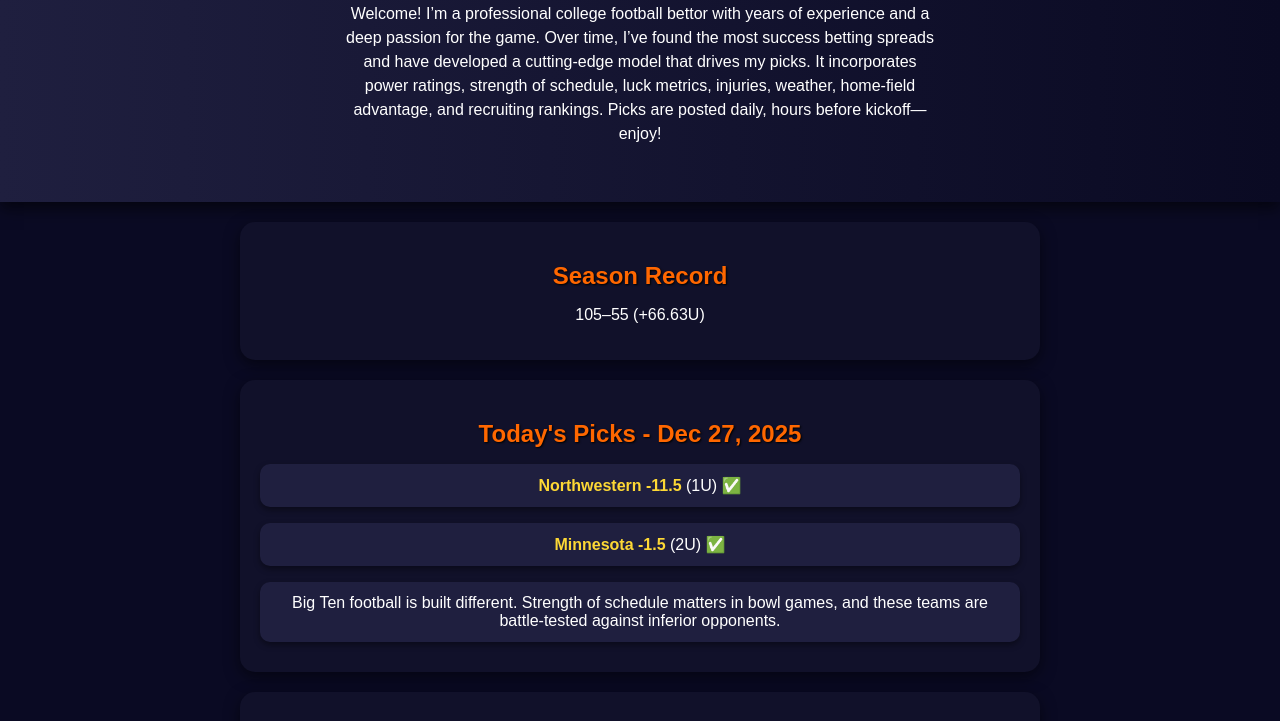
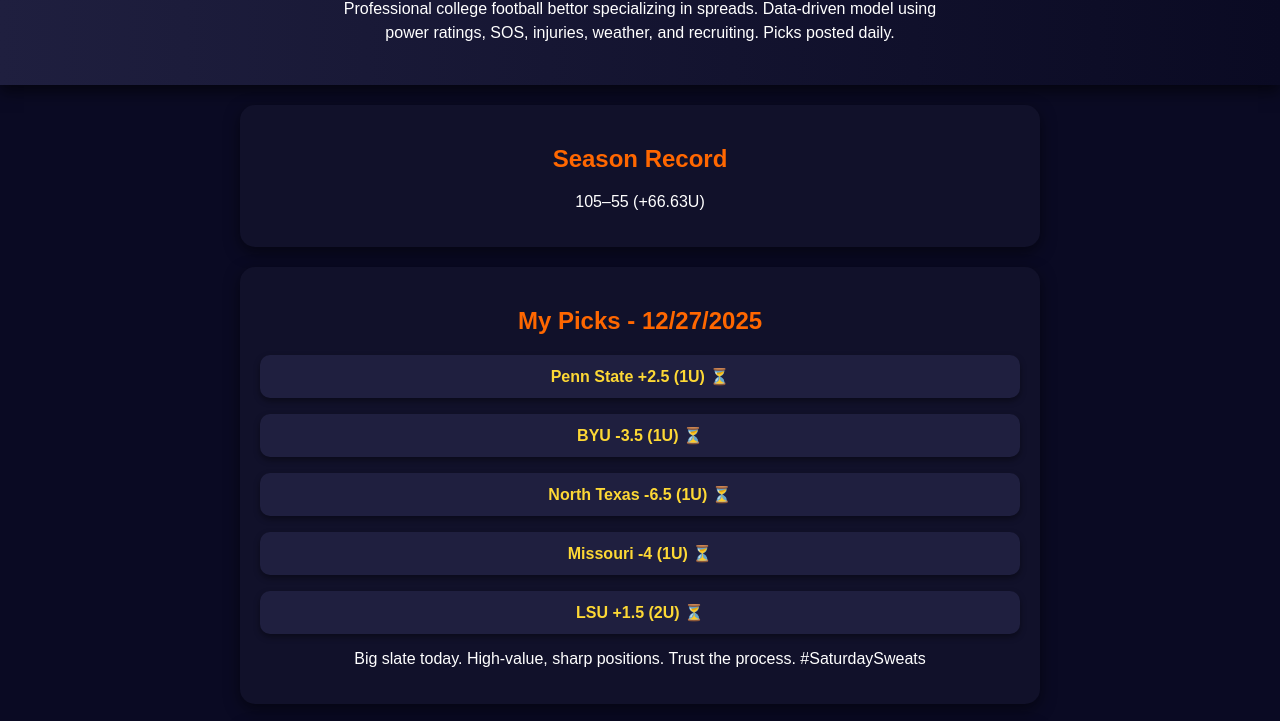
Before and after one commit to saturdaysweats/saturdaysweats.github.io, a plain HTML site: page index.html in a window 1280 px wide. Shown: the part 532-1253 px from the top of the page. Drawn offline with Linux system fonts and the light colour scheme.

Commit message:
Update index.html

```diff
--- a/index.html
+++ b/index.html
@@ -4,122 +4,118 @@
   <meta charset="UTF-8">
   <title>Saturday Sweats</title>
   <meta name="viewport" content="width=device-width, initial-scale=1.0">
+
   <style>
-    /* ===== BODY & HEADER ===== */
     body {
       margin: 0;
-      font-family: 'Arial', sans-serif;
+      font-family: Arial, sans-serif;
       background: #0a0a23;
       color: #ffffff;
       text-align: center;
     }
+
     header {
       padding: 40px 20px;
       background: linear-gradient(90deg, #1f1f3f, #0a0a23);
       box-shadow: 0 6px 15px rgba(0,0,0,0.6);
     }
+
     header img {
       width: 80%;
       max-width: 400px;
-      height: auto;
       margin-bottom: 10px;
     }
+
     h1 {
-      margin: 10px 0 0;
       font-size: 3rem;
       color: #ff6700;
-      text-shadow: 1px 1px 3px #000;
+      margin: 10px 0;
     }
 
-    /* ===== ABOUT MESSAGE ===== */
     .about-message {
-      color: #ffffff;
-      font-size: 1rem;
-      margin-top: 15px;
       max-width: 600px;
-      margin-left: auto;
-      margin-right: auto;
+      margin: auto;
       line-height: 1.5;
     }
 
-    /* ===== CONTAINER & CARDS ===== */
     .container {
       max-width: 800px;
       margin: auto;
       padding: 20px;
     }
+
     .card {
       background: #11112a;
       padding: 20px;
       border-radius: 15px;
       margin-bottom: 20px;
       box-shadow: 0 5px 15px rgba(0,0,0,0.5);
+      opacity: 0;
       transform: translateY(10px);
-      opacity: 0;
-      transition: opacity 0.5s ease, transform 0.5s ease, box-shadow 0.2s ease;
+      transition: all 0.5s ease;
     }
+
     .card.show {
+      opacity: 1;
       transform: translateY(0);
-      opacity: 1;
-    }
-    .card:hover {
-      transform: translateY(-5px);
-      box-shadow: 0 8px 20px rgba(0,0,0,0.6);
     }
 
     h2 {
       color: #ff6700;
-      margin-bottom: 10px;
-      text-shadow: 1px 1px 2px #000;
     }
 
     /* ===== PICKS ===== */
-    #todays-picks p {
-      background: #1f1f3f;
-      color: #ffffff;
+    .pick {
       padding: 12px;
       border-radius: 10px;
       margin-bottom: 10px;
+      font-weight: bold;
       box-shadow: 0 3px 6px rgba(0,0,0,0.4);
     }
-    #todays-picks strong {
+
+    .pick.win {
+      background: #0f3d2e;
+      color: #00ff99;
+    }
+
+    .pick.loss {
+      background: #3d0f0f;
+      color: #ff4d4d;
+    }
+
+    .pick.pending {
+      background: #1f1f3f;
       color: #fdd835;
     }
 
-    /* ===== LINKS ===== */
+    .pick.push {
+      background: #2b2b2b;
+      color: #cccccc;
+    }
+
     a {
       color: #00ff99;
+      font-weight: bold;
       text-decoration: none;
-      font-weight: bold;
     }
 
-    /* ===== DISCLAIMER ===== */
     .disclaimer {
       font-size: 0.8rem;
-      opacity: 0.8;
+      opacity: 0.7;
       margin-top: 30px;
-      color: #bbbbbb;
-    }
-
-    /* ===== RESPONSIVE ===== */
-    @media (max-width: 480px) {
-      .card { padding: 15px; margin-bottom: 15px; }
-      h1 { font-size: 2rem; }
-      h2 { font-size: 1.5rem; }
     }
   </style>
 </head>
+
 <body>
 
 <header>
-  <img src="logo.png" alt="Saturday Sweats Logo"
-       onerror="this.src='https://via.placeholder.com/150?text=Logo';">
+  <img src="logo.png" onerror="this.src='https://via.placeholder.com/150?text=Logo';">
   <h1>Saturday Sweats</h1>
   <p class="about-message">
-    Welcome! I’m a professional college football bettor with years of experience and a deep passion for the game.
-    Over time, I’ve found the most success betting spreads and have developed a cutting-edge model that drives my picks.
-    It incorporates power ratings, strength of schedule, luck metrics, injuries, weather, home-field advantage,
-    and recruiting rankings. Picks are posted daily, hours before kickoff—enjoy!
+    Professional college football bettor specializing in spreads.
+    Data-driven model using power ratings, SOS, injuries, weather, and recruiting.
+    Picks posted daily.
   </p>
 </header>
 
@@ -127,19 +123,22 @@
 
   <div class="card">
     <h2>Season Record</h2>
-    <p id="season-record">105–55 (+66.63U)</p>
+    <p>105–55 (+66.63U)</p>
   </div>
 
   <div class="card">
-    <h2 id="todays-picks-title">Today's Picks</h2>
-    <div id="todays-picks">
-      <p><strong>Northwestern -11.5</strong> (1U) ✅</p>
-      <p><strong>Minnesota -1.5</strong> (2U) ✅</p>
-      <p>
-        Big Ten football is built different. Strength of schedule matters in bowl games,
-        and these teams are battle-tested against inferior opponents.
-      </p>
-    </div>
+    <h2 id="todays-picks-title">My Picks</h2>
+
+    <p class="pick pending">Penn State +2.5 (1U) ⏳</p>
+    <p class="pick pending">BYU -3.5 (1U) ⏳</p>
+    <p class="pick pending">North Texas -6.5 (1U) ⏳</p>
+    <p class="pick pending">Missouri -4 (1U) ⏳</p>
+    <p class="pick pending">LSU +1.5 (2U) ⏳</p>
+
+    <p>
+      Big slate today. High-value, sharp positions.
+      Trust the process. #SaturdaySweats
+    </p>
   </div>
 
   <div class="card">
@@ -154,15 +153,11 @@
 </div>
 
 <script>
-  // Display today's date in the picks title
   const today = new Date();
-  const options = { month: 'short', day: 'numeric', year: 'numeric' };
   document.getElementById("todays-picks-title").textContent =
-    `Today's Picks - ${today.toLocaleDateString('en-US', options)}`;
+    `My Picks - ${today.toLocaleDateString('en-US')}`;
 
-  // Fade in cards
-  const cards = document.querySelectorAll('.card');
-  cards.forEach((card, i) => {
+  document.querySelectorAll('.card').forEach((card, i) => {
     setTimeout(() => card.classList.add('show'), i * 150);
   });
 </script>
```
